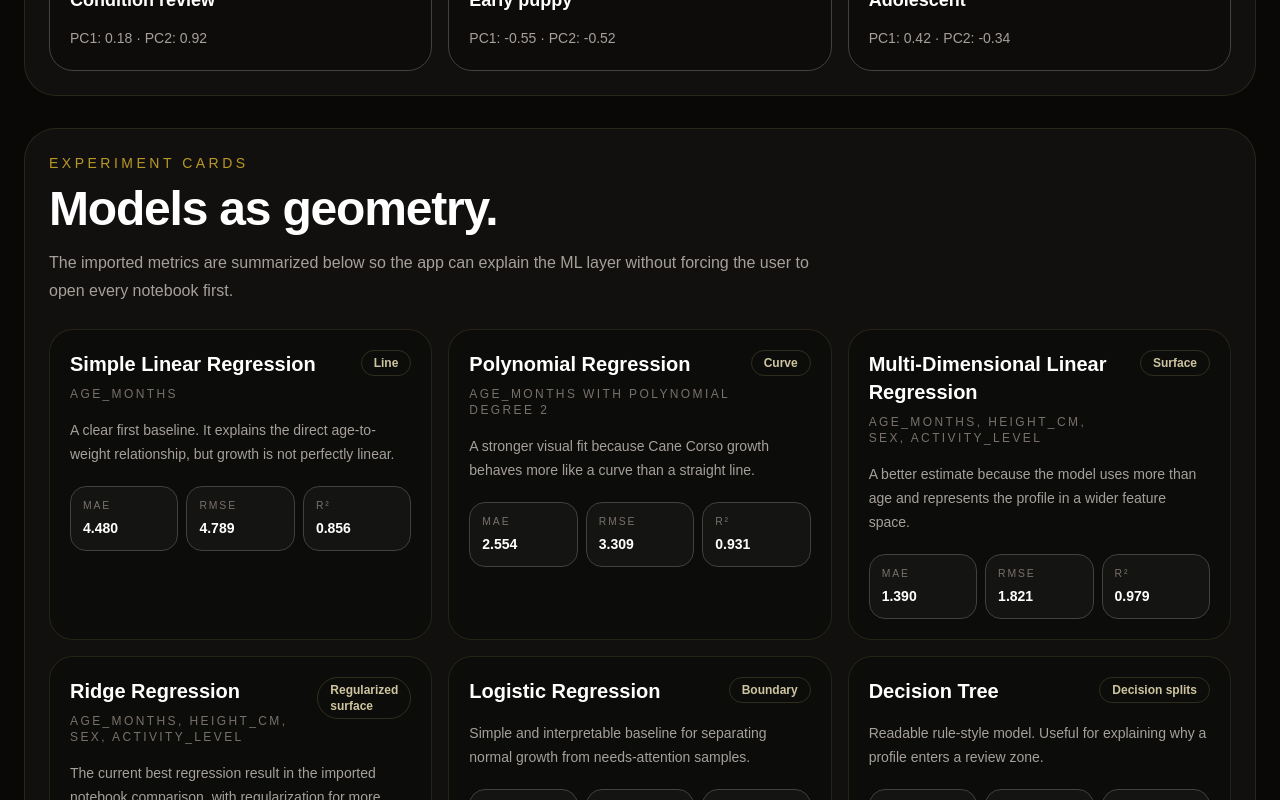
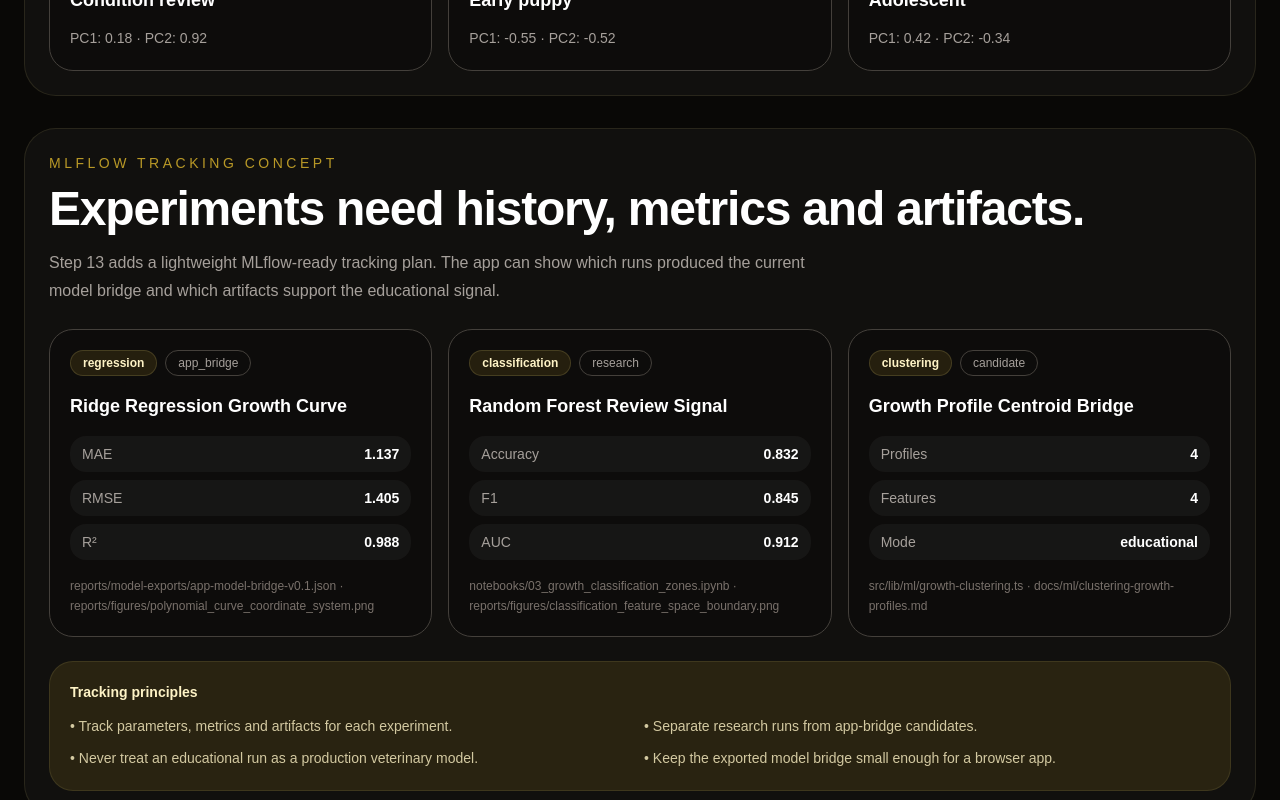
Before and after one commit to SATananov/cane-corso-growth-lab, a Next.js app: page /experiments in a window 1280 px wide. Shown: the part 5880-6680 px from the top of the page. Built offline with nearby package versions, Linux system fonts and the light colour scheme.

Commit message:
Add MLflow experiment tracking concept

```diff
--- /dev/null
+++ b/reports/mlflow/experiment-tracking-plan.json
@@ -0,0 +1,33 @@
+{
+  "project": "Cane Corso Growth Geometry Lab",
+  "tracking_mode": "lightweight_mlflow_ready",
+  "runs": [
+    {
+      "run_id": "ccgl-regression-ridge-v0-1",
+      "stage": "app_bridge",
+      "metrics": {
+        "mae": 1.137,
+        "rmse": 1.405,
+        "r2": 0.988
+      }
+    },
+    {
+      "run_id": "ccgl-classification-rf-v0-1",
+      "stage": "research",
+      "metrics": {
+        "accuracy": 0.832,
+        "f1": 0.845,
+        "auc": 0.912
+      }
+    },
+    {
+      "run_id": "ccgl-clustering-centroids-v0-1",
+      "stage": "candidate",
+      "metrics": {
+        "profiles": 4,
+        "features": 4
+      }
+    }
+  ],
+  "safety_boundary": "educational_non_diagnostic"
+}
--- a/src/app/experiments/page.tsx
+++ b/src/app/experiments/page.tsx
@@ -2,6 +2,7 @@ import type { Metadata } from "next";
 import { AppModelBridgeSummary } from "@/components/app-model-bridge-summary";
 import { GrowthClusterOverview } from "@/components/growth-cluster-overview";
 import { MlExperimentGrid } from "@/components/ml-experiment-grid";
+import { MlflowTrackingPanel } from "@/components/mlflow-tracking-panel";
 import { MlResearchSummary } from "@/components/ml-research-summary";
 import { PageHero } from "@/components/page-hero";
 import { PcaExperimentPanel } from "@/components/pca-experiment-panel";
@@ -46,6 +47,8 @@ export default function ExperimentsPage() {
 
         <PcaExperimentPanel />
 
+        <MlflowTrackingPanel />
+
         <section className="rounded-[2rem] border border-amber-200/10 bg-white/[0.035] p-6">
           <p className="text-sm uppercase tracking-[0.25em] text-amber-300/70">
             Experiment Cards
--- /dev/null
+++ b/src/components/mlflow-tracking-panel.tsx
@@ -0,0 +1,55 @@
+import { mlflowRunSummaries, mlflowTrackingPrinciples } from "@/lib/ml/mlflow-tracking";
+
+export function MlflowTrackingPanel() {
+  return (
+    <section className="rounded-[2rem] border border-amber-200/10 bg-white/[0.035] p-6">
+      <p className="text-sm uppercase tracking-[0.25em] text-amber-300/70">
+        MLflow Tracking Concept
+      </p>
+      <h2 className="mt-3 text-3xl font-semibold tracking-tight text-white md:text-5xl">
+        Experiments need history, metrics and artifacts.
+      </h2>
+      <p className="mt-4 max-w-3xl text-base leading-7 text-stone-400">
+        Step 13 adds a lightweight MLflow-ready tracking plan. The app can show
+        which runs produced the current model bridge and which artifacts support
+        the educational signal.
+      </p>
+
+      <div className="mt-6 grid gap-4 lg:grid-cols-3">
+        {mlflowRunSummaries.map((run) => (
+          <article key={run.runId} className="rounded-3xl border border-stone-700 bg-black/25 p-5">
+            <div className="mb-4 flex flex-wrap gap-2">
+              <span className="rounded-full border border-amber-200/15 bg-amber-300/10 px-3 py-1 text-xs font-semibold text-amber-100">
+                {run.modelFamily}
+              </span>
+              <span className="rounded-full border border-stone-700 px-3 py-1 text-xs text-stone-400">
+                {run.stage}
+              </span>
+            </div>
+            <h3 className="text-lg font-semibold text-white">{run.name}</h3>
+            <div className="mt-4 grid gap-2">
+              {run.metrics.map((metric) => (
+                <div key={metric.label} className="flex justify-between rounded-2xl bg-white/[0.04] px-3 py-2 text-sm">
+                  <span className="text-stone-400">{metric.label}</span>
+                  <span className="font-semibold text-white">{metric.value}</span>
+                </div>
+              ))}
+            </div>
+            <p className="mt-4 text-xs leading-5 text-stone-500">
+              {run.artifacts.join(" · ")}
+            </p>
+          </article>
+        ))}
+      </div>
+
+      <div className="mt-6 rounded-3xl border border-amber-200/10 bg-amber-300/10 p-5">
+        <p className="text-sm font-semibold text-amber-100">Tracking principles</p>
+        <ul className="mt-3 grid gap-2 text-sm leading-6 text-amber-100/80 md:grid-cols-2">
+          {mlflowTrackingPrinciples.map((principle) => (
+            <li key={principle}>• {principle}</li>
+          ))}
+        </ul>
+      </div>
+    </section>
+  );
+}
--- a/src/lib/ml/index.ts
+++ b/src/lib/ml/index.ts
@@ -8,3 +8,4 @@ export * from "./growth-explainability";
 export * from "./growth-clustering";
 export * from "./feature-engineering";
 export * from "./dimensionality-reduction";
+export * from "./mlflow-tracking";
--- /dev/null
+++ b/src/lib/ml/mlflow-tracking.ts
@@ -0,0 +1,54 @@
+export type MlflowRunSummary = {
+  runId: string;
+  name: string;
+  modelFamily: "regression" | "classification" | "clustering" | "projection";
+  stage: "research" | "app_bridge" | "candidate";
+  metrics: Array<{ label: string; value: string }>;
+  artifacts: string[];
+};
+
+export const mlflowRunSummaries: MlflowRunSummary[] = [
+  {
+    runId: "ccgl-regression-ridge-v0-1",
+    name: "Ridge Regression Growth Curve",
+    modelFamily: "regression",
+    stage: "app_bridge",
+    metrics: [
+      { label: "MAE", value: "1.137" },
+      { label: "RMSE", value: "1.405" },
+      { label: "R²", value: "0.988" },
+    ],
+    artifacts: ["reports/model-exports/app-model-bridge-v0.1.json", "reports/figures/polynomial_curve_coordinate_system.png"],
+  },
+  {
+    runId: "ccgl-classification-rf-v0-1",
+    name: "Random Forest Review Signal",
+    modelFamily: "classification",
+    stage: "research",
+    metrics: [
+      { label: "Accuracy", value: "0.832" },
+      { label: "F1", value: "0.845" },
+      { label: "AUC", value: "0.912" },
+    ],
+    artifacts: ["notebooks/03_growth_classification_zones.ipynb", "reports/figures/classification_feature_space_boundary.png"],
+  },
+  {
+    runId: "ccgl-clustering-centroids-v0-1",
+    name: "Growth Profile Centroid Bridge",
+    modelFamily: "clustering",
+    stage: "candidate",
+    metrics: [
+      { label: "Profiles", value: "4" },
+      { label: "Features", value: "4" },
+      { label: "Mode", value: "educational" },
+    ],
+    artifacts: ["src/lib/ml/growth-clustering.ts", "docs/ml/clustering-growth-profiles.md"],
+  },
+];
+
+export const mlflowTrackingPrinciples = [
+  "Track parameters, metrics and artifacts for each experiment.",
+  "Separate research runs from app-bridge candidates.",
+  "Never treat an educational run as a production veterinary model.",
+  "Keep the exported model bridge small enough for a browser app.",
+];
```
Also changed, not shown: requirements-mlflow.txt (added), 4 other files (tests, documents, lock files or other folders).
